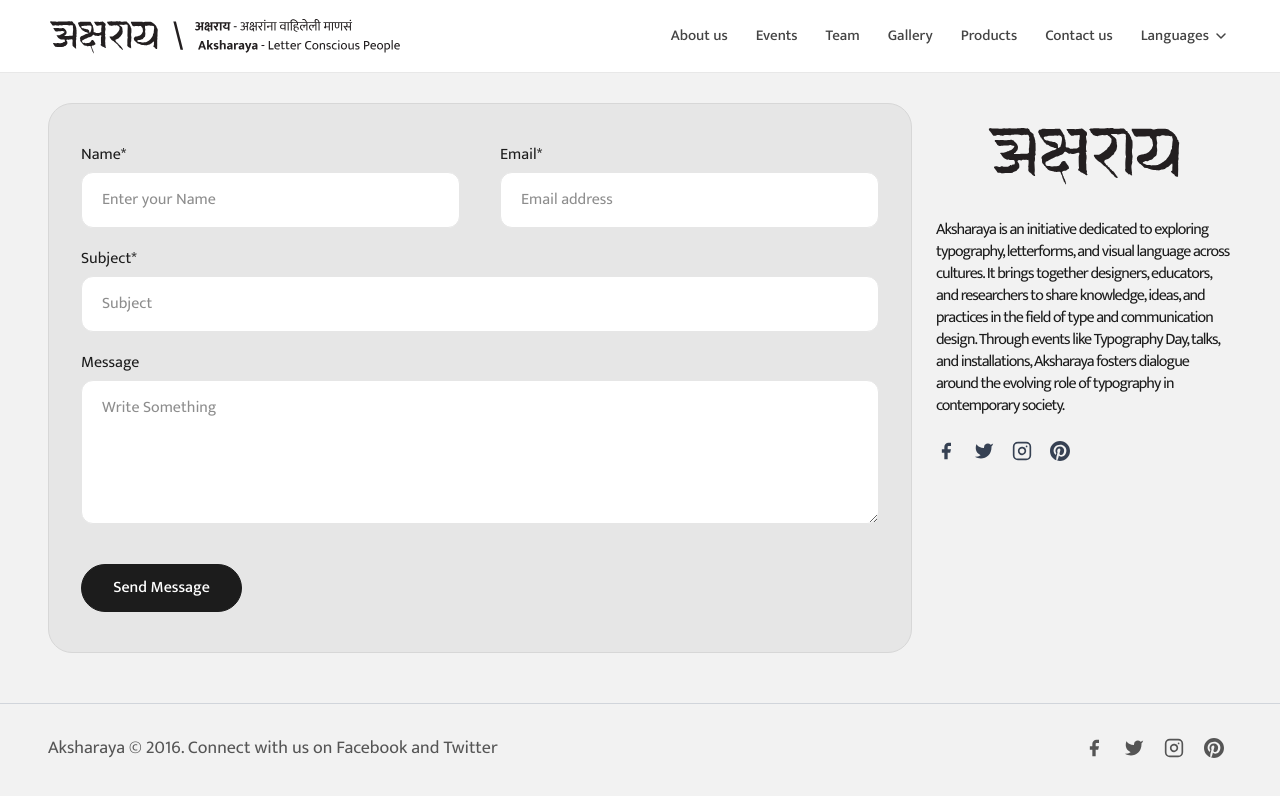
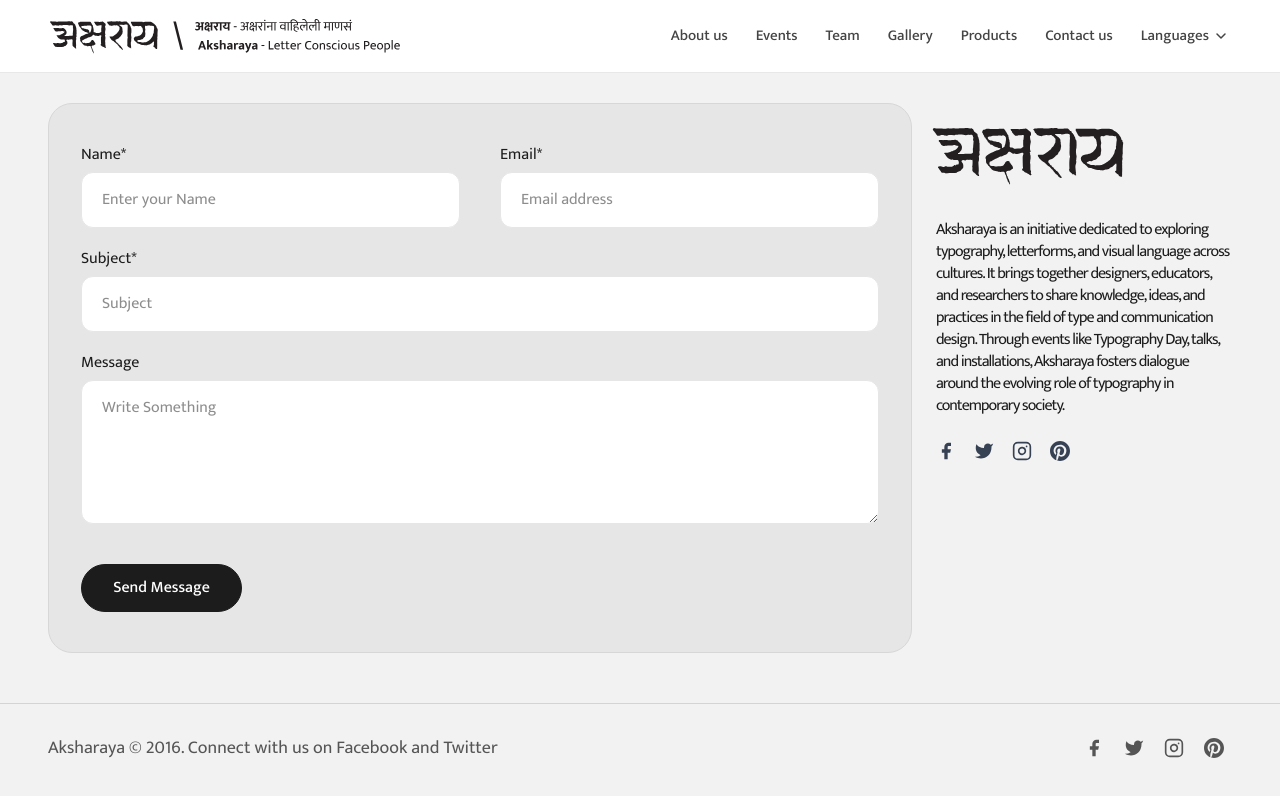
Before and after one commit to Viraj2722/aksharaya, a Next.js app: page /contact in a window 1280 px wide. Shown: the top 796 px of the page. Built offline with nearby package versions, Linux system fonts and the light colour scheme.

Commit message:
feat: add event detail page, featured events component, blog detail page, and contact page

```diff
--- a/app/blogs/[slug]/page.tsx
+++ b/app/blogs/[slug]/page.tsx
@@ -43,7 +43,8 @@
       <Navbar />
 
       <main className="flex-1 w-full flex flex-col items-center">
-        <style dangerouslySetInnerHTML={{ __html: `
+        <style dangerouslySetInnerHTML={{
+          __html: `
           @media (max-width: 767px) {
             .hero-mobile-override { margin-top: 40px !important; }
             .related-blogs-override { margin-top: 40px !important; }
@@ -63,7 +64,7 @@
                 <span className="absolute left-0 -bottom-1 w-0 h-[1.5px] bg-black transition-all duration-300 group-hover:w-full"></span>
               </Link>
               <svg width="6" height="10" viewBox="0 0 6 10" fill="none" xmlns="http://www.w3.org/2000/svg">
-                <path d="M1 9L5 5L1 1" stroke="currentColor" strokeWidth="1.5" strokeLinecap="round" strokeLinejoin="round"/>
+                <path d="M1 9L5 5L1 1" stroke="currentColor" strokeWidth="1.5" strokeLinecap="round" strokeLinejoin="round" />
               </svg>
               <span className="font-medium">Blog Details</span>
             </div>
--- a/app/contact/page.tsx
+++ b/app/contact/page.tsx
@@ -186,7 +186,8 @@
                 alt="Aksharaya logo mark"
                 width={320}
                 height={96}
-                style={{ width: '320px', height: '96px', objectFit: 'contain' }}
+                className="about-me-logo md:-translate-x-6 lg:-translate-x-14"
+                style={{ width: '320px', height: '96px', objectFit: 'contain', objectPosition: 'left center' }}
               />
 
               <p
--- a/app/events/[id]/page.tsx
+++ b/app/events/[id]/page.tsx
@@ -161,8 +161,8 @@
                   alt="Aksharaya logo mark"
                   width={320}
                   height={96}
-                  className="event-detail-about-logo"
-                  style={{ width: '320px', height: '96px', objectFit: 'contain' }}
+                  className="about-me-logo md:-translate-x-6 lg:-translate-x-14"
+                  style={{ width: '320px', height: '96px', objectFit: 'contain', objectPosition: 'left center' }}
                 />
                 {/* Description */}
                 <p style={{ fontSize: '16px', lineHeight: '22px', letterSpacing: '-0.06em', color: 'rgb(28, 28, 28)', margin: 0 }}>
--- a/src/components/sections/FeaturedEvents.tsx
+++ b/src/components/sections/FeaturedEvents.tsx
@@ -115,8 +115,8 @@
                   alt="Aksharaya logo mark"
                   width={320}
                   height={96}
-                  className="about-me-logo"
-                  style={{ width: '320px', height: '96px', objectFit: 'contain' }}
+                  className="about-me-logo md:-translate-x-6 lg:-translate-x-15"
+                  style={{ width: '320px', height: '96px', objectFit: 'contain', objectPosition: 'left center' }}
                 />
                 <p style={{ fontSize: '16px', lineHeight: '22px', letterSpacing: '-0.06em', color: 'rgb(28, 28, 28)', margin: 0 }}>
                   Aksharaya is an initiative dedicated to exploring typography, letterforms, and visual language across cultures. It brings together designers, educators, and researchers to share knowledge, ideas, and practices in the field of type and communication design. Through events like Typography Day, talks, and installations, Aksharaya fosters dialogue around the evolving role of typography in contemporary society.
```
